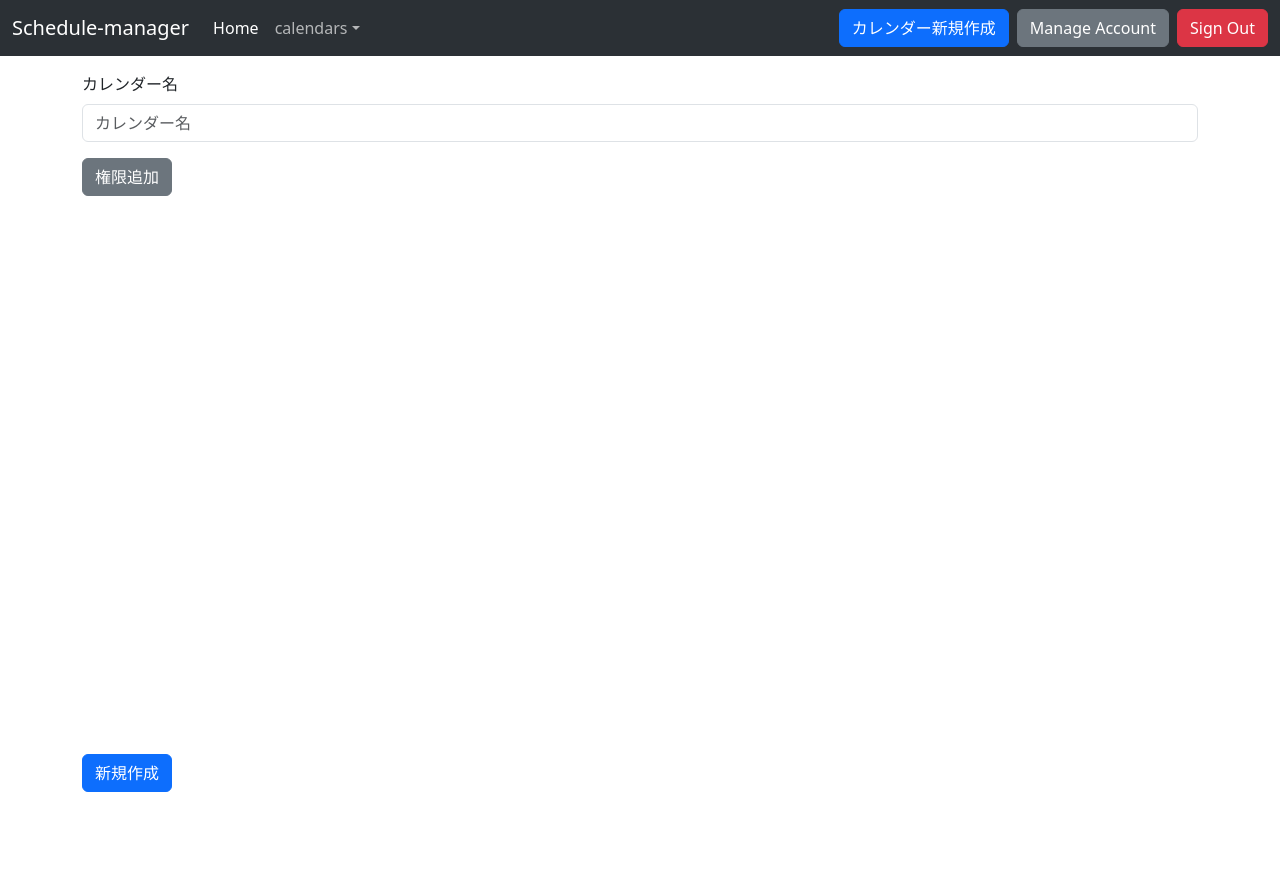
After one commit to dghnts/calendarapp, a Django app: page /create_calendar in a window 1280 px wide. The commit adds this page. Run offline with Django 4.2, Linux system fonts and the light colour scheme; the visitor is signed in with stand-in values (Sample User, id 1); data that the repository does not hold is empty; some libraries are stand-ins or nearby versions.

Commit message:
カレンダー新規作成機能の改修 #38

```diff
--- a/schedule/views.py
+++ b/schedule/views.py
@@ -147,6 +147,9 @@ calendar = CalendarView.as_view()
 
 
 class CreateCalendarView(LoginRequiredMixin, View):
+    def get(self, request, *args, **kwargs):
+        return render(request, "schedule/create_calendar.html")
+
     def post(self, request, *args, **kwargs):
         # TODO:カレンダーの新規作成
         # request.POSTを編集するためにコピーする
@@ -160,8 +163,6 @@ class CreateCalendarView(LoginRequiredMixin, View):
         form = CalendarForm(copied)
 
         if not form.is_valid():
-
-            print(form.errors)
 
             return redirect("schedule:index")
 
@@ -178,11 +179,11 @@ class CreateCalendarView(LoginRequiredMixin, View):
         dic["write"] = True
         dic["chat"] = True
 
-        form = CalendarPermissionForm(dic)
+        owner_form = CalendarPermissionForm(dic)
 
-        if form.is_valid():
+        if owner_form.is_valid():
 
-            form.save()
+            owner_form.save()
 
             # TODO:カレンダーに紐づく権限を付与。
             emails = request.POST.getlist("email")
@@ -194,8 +195,8 @@ class CreateCalendarView(LoginRequiredMixin, View):
                 dic = {}
                 dic["calendar"] = calendar
                 # TODO: カスタムユーザーモデルを使って検索
-                print(email)
-                print(get_user_model().objects.filter(email=email).first())
+                # print(email)
+                # print(get_user_model().objects.filter(email=email).first())
                 dic["user"] = get_user_model().objects.filter(email=email).first()
                 # ↓参照: https://note.nkmk.me/python-if-conditional-expressions/
                 dic["read"] = True if authority in reads else False
@@ -207,7 +208,11 @@ class CreateCalendarView(LoginRequiredMixin, View):
                     print("成功")
                 else:
                     print(form.errors)
-
+                    return redirect("schedule:createcalendar")
+        else:
+            print(form.errors)
+            return redirect("schedule:createcalendar")
+        print("OK")
         # 　新規作成したカレンダーのページへリダイレクトする
         return redirect("schedule:calendar", calendar.id)
 
--- /dev/null
+++ b/static/schedule/css/create_calendar.css
@@ -0,0 +1,19 @@
+#create_calendar_button {
+    position: absolute;
+    bottom: 5rem;
+}
+
+#permission_form_area {
+    max-height: calc(100vh - 16rem);
+    overflow-y: scroll;
+    overflow-x: hidden;
+    /*スクリールバー非表示の設定*/
+    /*IE(Internet Explorer)・Microsoft Edgeへの対応*/
+    -ms-overflow-style: none;
+    /*Firefoxへの対応*/
+    scrollbar-width: none;
+}
+
+#permission_form_area::-webkit-scrollbar {
+    display: none;
+}
--- a/templates/common/navbar.html
+++ b/templates/common/navbar.html
@@ -41,7 +41,7 @@
                     {% if calendar %}
                         {% include "schedule/permission/edit.html" %}
                     {% endif %}
-                    {% include "schedule/create_calendar.html" %}
+                    {% include "schedule/create_calendar_button.html" %}
                     {% url 'account_email' as email_url %}
                     {% url 'socialaccount_connections' as socialaccount_url %}
                     {% if email_url or socialaccount_url %}
--- a/templates/schedule/create_calendar.html
+++ b/templates/schedule/create_calendar.html
@@ -1,47 +1,39 @@
-<button type="button"
-id="create"
-class="btn btn-primary"
-data-bs-toggle="modal"
-data-bs-target="#createcalendarBackdrop">カレンダー新規作成</button>
-<div class="modal fade"
-id="createcalendarBackdrop"
-data-bs-backdrop="static"
-tabindex="-1">
-    <div class="modal-dialog">
-        <div class="modal-content">
-            <div class="modal-header bg-dark text-white">
-                <h5 class="modal-title">新規作成フォーム</h5>
-                <!-- modal終了のボタン -->
-                <button type="button"
-                    class="btn-close btn-close-white"
-                    data-bs-dismiss="modal"
-                    aria-label="Close"></button>
-            </div>
-            <div class="modal-body">
+{% extends "common/base.html" %}
+{% load static %}
+{% load mathfilters %}
+{% block page_title %}新規作成{% endblock %}
+{% block extra_head %}
+<link rel="stylesheet" href="{% static 'schedule/css/create_calendar.css' %}">
+{% endblock %}
+{% block header %}
+{% endblock %}
+{% block main %}
+<div class="container">
     <form action="{% url 'schedule:createcalendar' %}"
         method="post"
+        class="mt-3"
         id="create_calendar">
         {% csrf_token %}
-                    <input class="form-control mb-2"
-                        type="text"
+        <div class="mb-3">
+            <label for="calendarname" class="form-label">カレンダー名</label>
+            <input type="text"
                 name="name"
+                class="form-control"
+                id ="calendarname"
                 placeholder="カレンダー名">
+        </div>
         {# TODO: メールアドレスを指定、ユーザーを選び、そのユーザーに対する権限を指定する。#}
         {% comment %}
         ユーザーの指定方法1: Ajaxを使ってメールアドレスを入力、サーバー側にユーザー検索をしてもらい、ヒットしたユーザーを選択する。(難しい)
         ユーザーの指定方法2: メールアドレスを入力。カレンダー作成のフォームを投稿する。ビュー側でメールアドレスを元にuserを指定する。
         {% endcomment %}
-                    <div id="permission_form_area">
         <input class="btn btn-secondary mb-2"
         id="permission_form_add"
         type="button"
         value="権限追加">
+        <div class="mb-3" id="permission_form_area">
         </div>
     </form>
+    <button type="submit" class="btn btn-primary" id="create_calendar_button" form="create_calendar">新規作成</button>
 </div>
-            <div class="modal-footer">
-                <button type="submit" class="btn btn-light" form="create_calendar">新規作成</button>
-            </div>
-        </div>
-    </div>
-</div>
+{% endblock %}
--- /dev/null
+++ b/templates/schedule/create_calendar_button.html
@@ -0,0 +1 @@
+<a class="btn btn-primary" href="{% url "schedule:createcalendar" %}">カレンダー新規作成</a>
--- a/templates/schedule/index.html
+++ b/templates/schedule/index.html
@@ -13,7 +13,7 @@
         <div class="d-flex flex-column flex-md-row p-4 gap-4 py-md-5 align-items-center justify-content-center">
             {% if not calendars %}
                 <p>まだカレンダーがありません。</p>
-                {% include "schedule/create_calendar.html" %}
+                {% include "schedule/create_calendar_button.html" %}
             {% endif %}
             {% if owner_calendars %}
                 <div class="card">
--- a/templates/schedule/permission/form.html
+++ b/templates/schedule/permission/form.html
@@ -1,10 +1,10 @@
 <div id="permission_form_init_area" style="display:none;">
-    <div class="row mb-2">
-        <div class="col-4 d-flex justify-content-center">
+    <div class="row row-cols-md-3 mb-2 g-3 align-items-center border-bottom border-black">
+        <div class="col-12 d-flex justify-content-center">
             <input hidden name="id">
             <input class="form-control text-center" type="text" placeholder="メールアドレス" name="email">
         </div>
-        <div class="col-4 d-flex justify-content-center authorities">
+        <div class="col-12 authorities">
             <select class="form-select text-center">
                 <option value="none">選択してください</option>
                 <option value="3">編集者</option>
@@ -17,8 +17,8 @@
             <input type="checkbox" style="display:none;" name="write" value="1">
             <input type="checkbox" style="display:none;" name="chat" value="1">
         </div>
-        <div class="col-4 d-flex justify-content-center">
-            <input type="button" class="btn btn-danger" name="delete_btn" value="削除">
+        <div class="col-12">
+            <input type="button" class="btn btn-danger form-control mb-2" name="delete_btn" value="削除">
         </div>
     </div>
 </div>
```
Lines whose indentation alone changed are shown as unchanged.
